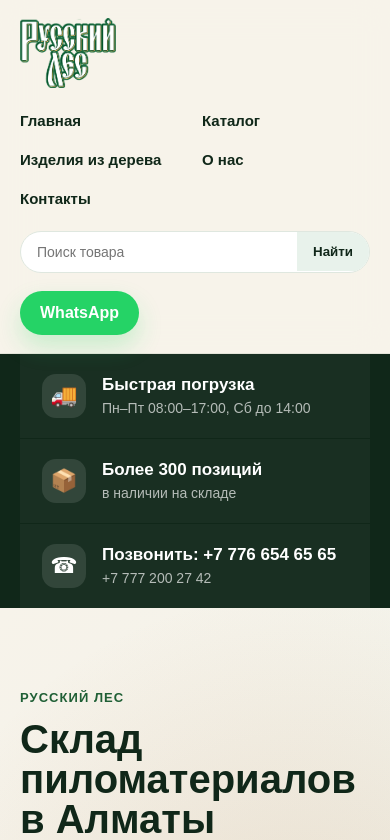
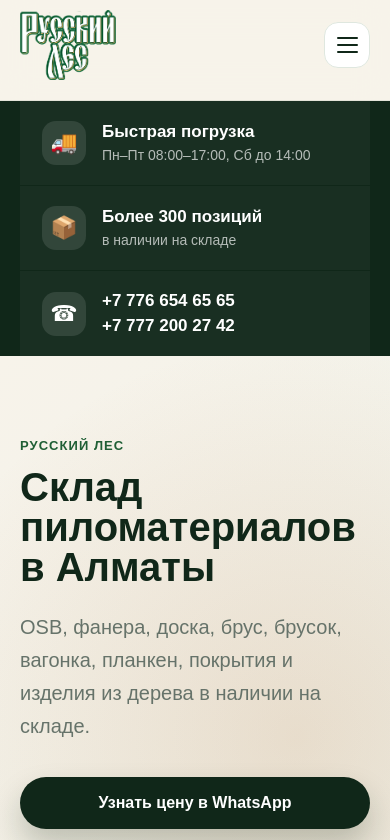
Before and after one commit to mariyafedorova230702-dev/site_russles, a Flask app: page / in a window 390 px wide. Shown: the top 840 px of the page. Run offline with Flask 3, Linux system fonts and the light colour scheme.

Commit message:
Обнова по номерам и мобайл хедр

```diff
--- a/static/css/style.css
+++ b/static/css/style.css
@@ -69,6 +69,50 @@ img {
     display: block;
 }
 
+.header-menu {
+    display: flex;
+    align-items: center;
+    justify-content: flex-end;
+    gap: 22px;
+    flex: 1 1 auto;
+    min-width: 0;
+}
+
+.header-menu-toggle {
+    display: none;
+    width: 46px;
+    height: 46px;
+    border: 1px solid var(--border);
+    border-radius: 14px;
+    background: white;
+    cursor: pointer;
+    align-items: center;
+    justify-content: center;
+    flex-direction: column;
+    gap: 5px;
+    padding: 0;
+}
+
+.header-menu-toggle span {
+    width: 21px;
+    height: 2px;
+    border-radius: 999px;
+    background: var(--green-dark);
+    transition: 0.2s;
+}
+
+.header-menu-toggle.is-open span:nth-child(1) {
+    transform: translateY(7px) rotate(45deg);
+}
+
+.header-menu-toggle.is-open span:nth-child(2) {
+    opacity: 0;
+}
+
+.header-menu-toggle.is-open span:nth-child(3) {
+    transform: translateY(-7px) rotate(-45deg);
+}
+
 .main-nav {
     display: flex;
     gap: 22px;
@@ -131,6 +175,9 @@ img {
 
 .header-whatsapp,
 .header-phone {
+    display: inline-flex;
+    align-items: center;
+    justify-content: center;
     background: var(--green-dark);
     color: var(--white);
     padding: 13px 20px;
@@ -184,6 +231,21 @@ img {
     margin: 5px 0 0;
     color: rgba(255,255,255,0.68);
     font-size: 14px;
+}
+
+.info-phone-list {
+    display: grid;
+    gap: 5px;
+}
+
+.info-phone-list a {
+    display: block;
+    color: white;
+    font-size: 17px;
+    font-weight: 900;
+    line-height: 1.2;
+    font-variant-numeric: tabular-nums;
+    white-space: nowrap;
 }
 
 /* ===== HERO NEW ===== */
@@ -2042,11 +2104,37 @@ img {
 
 @media (max-width: 980px) {
     .header-inner {
-        min-height: auto;
-        padding: 18px 0;
-        flex-direction: column;
-        align-items: stretch;
-        gap: 18px;
+        min-height: 68px;
+        padding: 10px 0;
+        flex-wrap: wrap;
+        align-items: center;
+        gap: 10px 14px;
+    }
+
+    .header-menu-toggle {
+        display: inline-flex;
+        margin-left: auto;
+    }
+
+    .header-menu {
+        width: 100%;
+        flex: 0 0 100%;
+        display: grid;
+        gap: 14px;
+        max-height: 0;
+        overflow: hidden;
+        opacity: 0;
+        pointer-events: none;
+        transform: translateY(-6px);
+        transition: max-height 0.28s ease, opacity 0.2s ease, transform 0.2s ease, padding 0.2s ease;
+    }
+
+    .header-menu.is-open {
+        max-height: 520px;
+        opacity: 1;
+        pointer-events: auto;
+        transform: translateY(0);
+        padding: 8px 0 10px;
     }
 
     .header-search {
@@ -2069,10 +2157,14 @@ img {
         overflow-wrap: anywhere;
     }
 
-    .header-whatsapp,
-    .header-phone,
     .logo-img {
-        align-self: flex-start;
+        align-self: center;
+    }
+
+    .header-whatsapp {
+        align-self: stretch;
+        justify-content: center;
+        text-align: center;
     }
 
     .info-grid,
--- /dev/null
+++ b/static/js/site.js
@@ -0,0 +1,23 @@
+document.addEventListener("DOMContentLoaded", () => {
+    const toggle = document.querySelector(".header-menu-toggle");
+    const menu = document.getElementById("siteHeaderMenu");
+
+    if (!toggle || !menu) {
+        return;
+    }
+
+    function setMenuOpen(isOpen) {
+        toggle.classList.toggle("is-open", isOpen);
+        menu.classList.toggle("is-open", isOpen);
+        toggle.setAttribute("aria-expanded", String(isOpen));
+        toggle.setAttribute("aria-label", isOpen ? "Закрыть меню" : "Открыть меню");
+    }
+
+    toggle.addEventListener("click", () => {
+        setMenuOpen(!menu.classList.contains("is-open"));
+    });
+
+    menu.querySelectorAll("a").forEach((link) => {
+        link.addEventListener("click", () => setMenuOpen(false));
+    });
+});
--- a/templates/base.html
+++ b/templates/base.html
@@ -29,6 +29,19 @@
             <img src="{{ url_for('static', filename='images/logo.png') }}" alt="Русский Лес" decoding="async">
         </a>
 
+        <button
+            type="button"
+            class="header-menu-toggle"
+            aria-controls="siteHeaderMenu"
+            aria-expanded="false"
+            aria-label="Открыть меню"
+        >
+            <span></span>
+            <span></span>
+            <span></span>
+        </button>
+
+        <div class="header-menu" id="siteHeaderMenu">
             <nav class="main-nav">
                 <a href="{{ url_for('home') }}">Главная</a>
                 <a href="{{ url_for('catalog') }}">Каталог</a>
@@ -45,6 +58,7 @@
             <a href="https://wa.me/77766546565" target="_blank" rel="noopener" class="header-whatsapp">
                 WhatsApp
             </a>
+        </div>
     </div>
 </header>
 
@@ -68,9 +82,9 @@
 
         <div class="info-item">
             <div class="info-icon">☎</div>
-            <div>
-                <strong>Позвонить: +7 776 654 65 65</strong>
-                <p>+7 777 200 27 42</p>
+            <div class="info-phone-list" aria-label="Телефоны">
+                <a href="tel:+77766546565">+7 776 654 65 65</a>
+                <a href="tel:+77772002742">+7 777 200 27 42</a>
             </div>
         </div>
     </div>
@@ -124,6 +138,7 @@
     </div>
 </footer>
 
+<script src="{{ url_for('static', filename='js/site.js') }}"></script>
 {% block scripts %}{% endblock %}
 
 </body>
```
Lines whose indentation alone changed are shown as unchanged.
